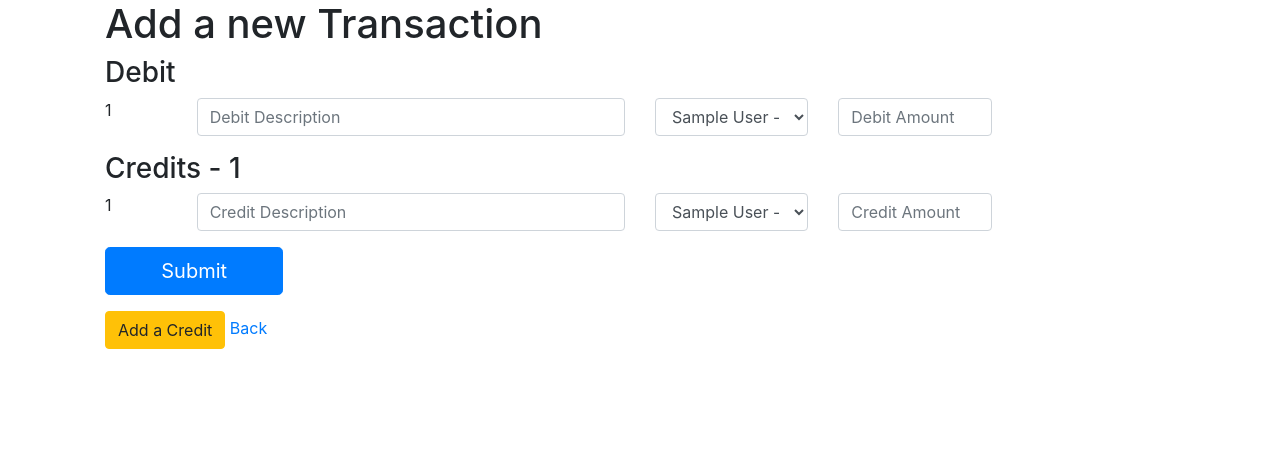
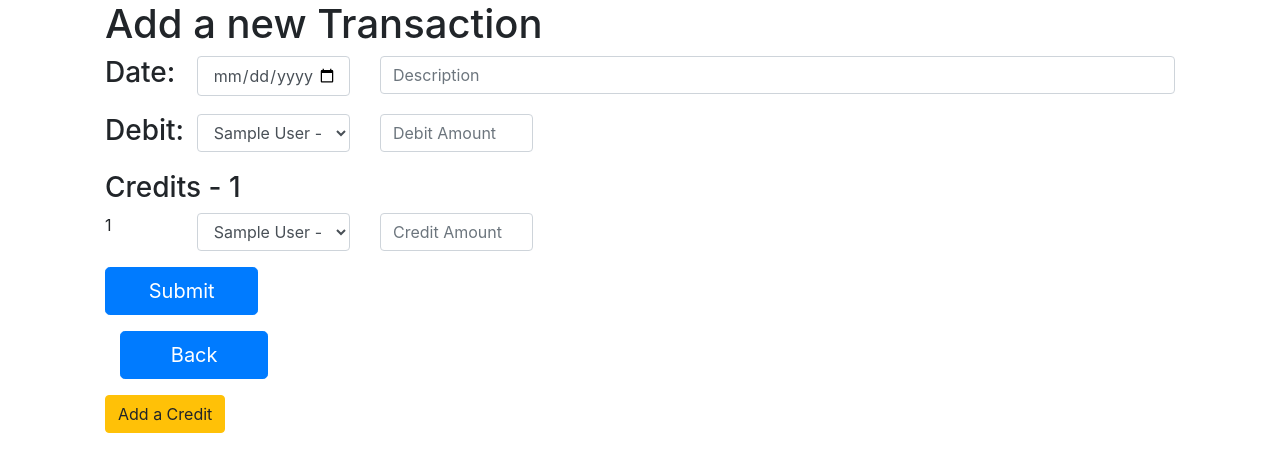
Before and after one commit to jeffreycaldwell/accounting, a Node server app: page /companies/600000000000000000000001/journal/transactions/new in a window 1280 px wide. Shown: the part 56-528 px from the top of the page. Run offline with Node 20, Linux system fonts and the light colour scheme; tables that the repository leaves empty hold one stand-in row (values such as "Sample post"); some libraries are stand-ins or nearby versions.

Commit message:
Cleaning up transactions, next up should be journal

```diff
--- a/public/newTransaction.js
+++ b/public/newTransaction.js
@@ -14,9 +14,6 @@ $("#addCredits").click(function(event){
     num++;
     var formStuff = `<div class="row">
                     <div class="col col-sm-1">${num}</div>
-                    <div class="col col-sm-5 form-group">
-                        <input class="form-control" type="text" name="credit${num}[description]" placeholder="Credit Description">
-                    </div>
                     <div class="col col-sm-2 form-group">
                         <select class="form-control" name="credit${num}[postReference]">`;
 
--- a/routes/transactions.js
+++ b/routes/transactions.js
@@ -21,15 +21,17 @@ router.post("/companies/:id/journal/transactions", function(req, res){
     {
         if(req.body.hasOwnProperty(key))
         {
-            var type;
+            if(key === "general") {
 
-            if(key === "debit") {
-              type = "debit";
             } else {
-                type = "credit";
-            }
 
-            var newTransaction = {  description: req.body[key].description, type : type, postRef: req.body[key].postReference, amount: req.body[key].amount };
+                console.log("key / type success");
+
+                var newTransaction = {  description: req.body["general"].description, type : key, postRef: req.body[key].postReference, amount: req.body[key].amount };
+                console.log("Testing: " + newTransaction.description);
+                console.log("Testing: " + newTransaction.type);
+                console.log("Testing: " + newTransaction.postRef);
+                console.log("Testing: " + newTransaction.amount);
 
                 Transaction.create(newTransaction, function(err, newlyCreatedTransaction){
                     if(err) {
@@ -45,6 +47,7 @@ router.post("/companies/:id/journal/transactions", function(req, res){
 
                     }
                 });
+            }
         }
     }
 
--- a/views/transactions/new.ejs
+++ b/views/transactions/new.ejs
@@ -4,15 +4,26 @@
 
 <div class="container">
 
-
     <h1 style="text-align: left;">Add a new Transaction</h1>
         <form id="transactionForm" action="/companies/<%= company._id %>/journal/transactions" method="POST">
-                <h3>Debit</h3>
+
             <div class="row">
-                    <div class="col col-sm-1">1</div>
-                    <div class="col col-sm-5 form-group">
-                        <input class="form-control" type="text" name="debit[description]" placeholder="Debit Description">
+                <div class="col col-sm-1 form-group">
+                    <h3>Date:</h3>
                 </div>
+                <div class="col col-sm-2 form-group">
+                    <input class="form-control text-center" type="date" name="general[date]">
+                </div>
+                <div class="col form-group">
+                    <input class="form-control" type="text" name="general[description]" placeholder="Description">
+                </div>
+            </div>
+
+            <div class="row">
+                <div class="col col-sm-1 form-group">
+                    <h3>Debit:</h3>
+                </div>
+
                 <div class="col col-sm-2 form-group">
                     <select class="form-control" name="debit[postReference]">
                         <% company.accounts.forEach(function(account){ %>
@@ -20,17 +31,19 @@
                         <% }); %>
                     </select>
                 </div>
+
                 <div class="col col-sm-2 form-group">
                     <input class="form-control MoneyAmounts Debit" type="text" name="debit[amount]" placeholder="Debit Amount">
                 </div>
-                    <div class="col MoneyOuts col-sm-2"></div>
+
+                <div class="col MoneyOuts col-sm-2">
+
                 </div>
+            </div>
+
             <h3>Credits - <span id="numberOfCredits">1</span></h3>
             <div class="row">
                 <div class="col col-sm-1">1</div>
-                    <div class="col col-sm-5 form-group">
-                        <input class="form-control" type="text" name="credit[description]" placeholder="Credit Description">
-                    </div>
                 <div class="col col-sm-2 form-group">
                     <select class="form-control" name="credit[postReference]">
                         <% company.accounts.forEach(function(account){ %>
@@ -45,14 +58,20 @@
             </div>
             <div id="credits"></div>
 
-                <div class="form-group">
-                    <button class="btn btn-lg btn-primary btn-block col-sm-2">Submit</button>
+            <div class="row">
+                <div class="col col-sm-2 form-group">
+                    <button class="btn btn-lg btn-primary btn-block">Submit</button>
                 </div>
+
+            </div>
+
+
         </form>
+        <div class="col col-sm-2 form-group">
+                    <a class="btn btn-lg btn-primary btn-block" href="/companies">Back</a>
+                </div>
         <button id="addCredits" class="btn btn-primary btn-warning">Add a Credit</button>
 
-
-            <a href="/companies">Back</a>
 
 
 
```
Also changed, not shown: 1 other file. Lines whose indentation alone changed are shown as unchanged.
